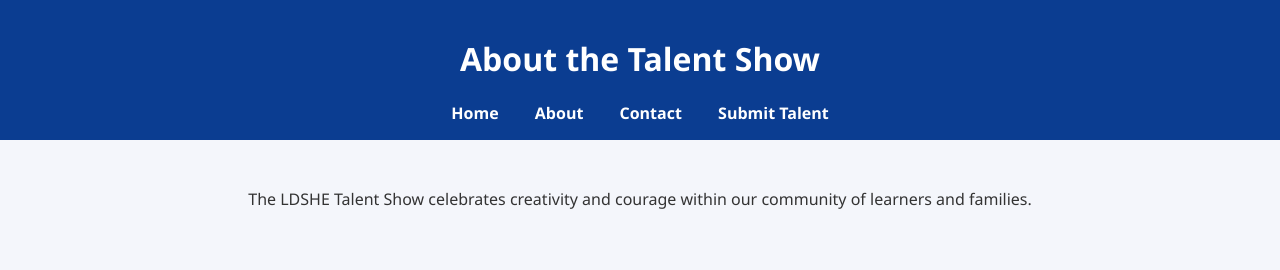
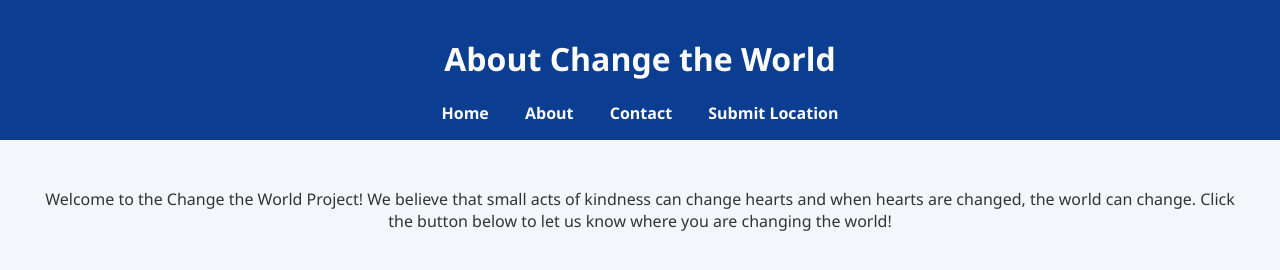
Before and after one commit to charlenestevenson-jpg/Changetheworld, a plain HTML site: page about.html in a window 1280 px wide. Drawn offline with Linux system fonts and the light colour scheme.

Commit message:
Update About page for Change the World Project

```diff
--- a/about.html
+++ b/about.html
@@ -8,16 +8,16 @@
 </head>
 <body>
 <header>
-  <h1>About the Talent Show</h1>
+  <h1>About Change the World</h1>
   <nav>
     <a href="index.html">Home</a>
     <a href="about.html">About</a>
     <a href="contact.html">Contact</a>
-    <a href="submit.html">Submit Talent</a>
+    <a href="submit.html">Submit Location</a>
   </nav>
 </header>
 <main>
-  <p>The LDSHE Talent Show celebrates creativity and courage within our community of learners and families.</p>
+  <p>Welcome to the Change the World Project! We believe that small acts of kindness can change hearts and when hearts are changed, the world can change. Click the button below to let us know where you are changing the world!</p>
 </main>
 </body>
 </html>
```
